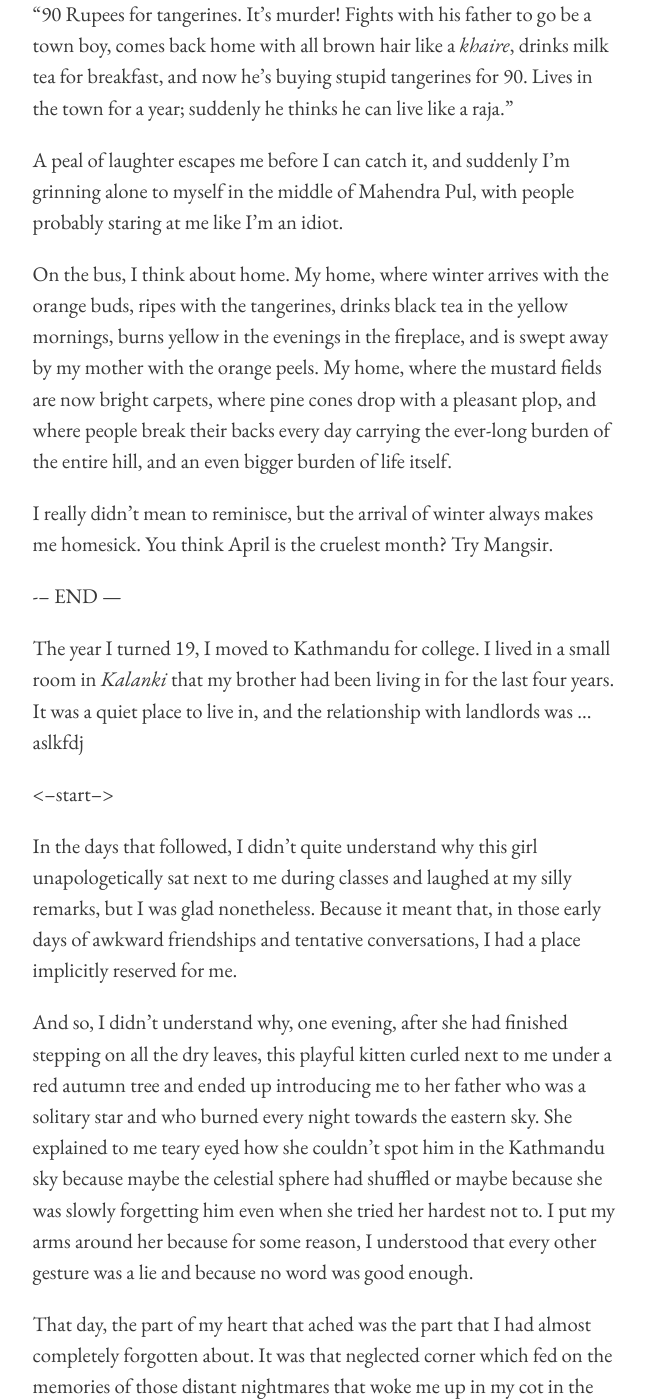
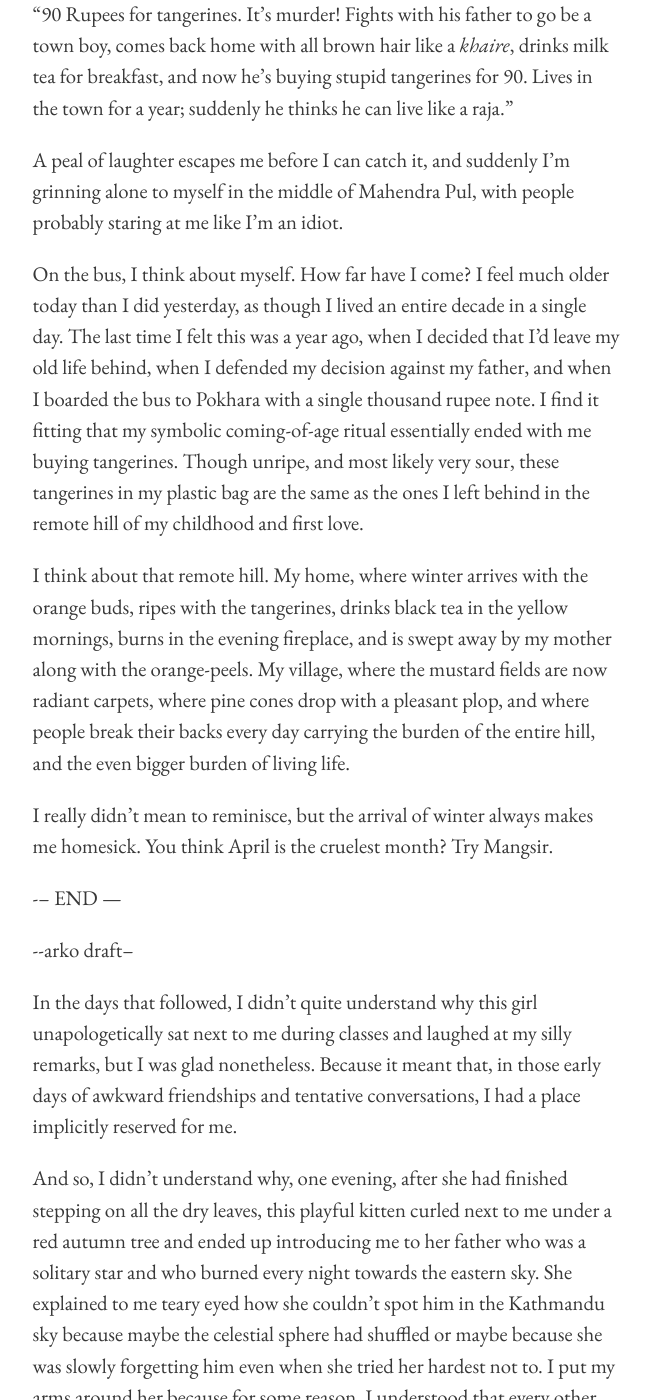
Before and after one commit to niravcodes/niravcodes.github.io, a Jekyll site: the page built from pages/draft.md, in a window 1280 px wide and 1400 px high, scrolled down 2942 px. Shown: the whole window, without its empty margins (313-963 px from the left). Built offline with Jekyll 4.4.1, drawn with Linux system fonts in a browser that asks for light colours; comment, search, counter and statistics services are not loaded; some of the changed text lies outside the part shown.

Commit message:
Update from Forestry.io nirav Nikhil updated pages/draft.md

```diff
--- a/pages/draft.md
+++ b/pages/draft.md
@@ -53,26 +53,25 @@ Of course it will.
 
 He is weighing a bagful in his spring balance. I notice the balance is already damaged, so I'll probably be getting a lot less than half a kilo, but I don't care. I'm not even sure why I'm buying these in the first place. Maybe it's just habit.
 
-So I went on a date, got called uncle for the first time, *and* bought tangerines for the first time, all in a single day.
+So I went on a date, got called uncle for the first time, _and_ bought tangerines for the first time, all in a single day.
 
 "Look at you! You're all grown up now, town boy", I can almost hear Sumanta tease in the back of my mind. I smile.
 
 My mom is also there, but in visible consternation.
 
-"90 Rupees for tangerines. It's murder! Fights with his father to go be a town boy, comes back home with all brown hair like a *khaire*, drinks milk tea for breakfast, and now he's buying stupid tangerines for 90. Lives in the town for a year; suddenly he thinks he can live like a raja."
+"90 Rupees for tangerines. It's murder! Fights with his father to go be a town boy, comes back home with all brown hair like a _khaire_, drinks milk tea for breakfast, and now he's buying stupid tangerines for 90. Lives in the town for a year; suddenly he thinks he can live like a raja."
 
 A peal of laughter escapes me before I can catch it, and suddenly I'm grinning alone to myself in the middle of Mahendra Pul, with people probably staring at me like I'm an idiot.
 
-On the bus, I think about home. My home, where winter arrives with the orange buds, ripes with the tangerines, drinks black tea in the yellow mornings, burns yellow in the evenings in the fireplace, and is swept away by my mother with the orange peels. My home, where the mustard fields are now bright carpets, where pine cones drop with a pleasant plop, and where people break their backs every day carrying the ever-long burden of the entire hill, and an even bigger burden of life itself.
+On the bus, I think about myself. How far have I come? I feel much older today than I did yesterday, as though I lived an entire decade in a single day. The last time I felt this was a year ago, when I decided that I'd leave my old life behind, when I defended my decision against my father, and when I boarded the bus to Pokhara with a single thousand rupee note. I find it fitting that my symbolic coming-of-age ritual essentially ended with me buying tangerines. Though unripe, and most likely very sour, these tangerines in my plastic bag are the same as the ones I left behind in the remote hill of my childhood and first love.
+
+I think about that remote hill. My home, where winter arrives with the orange buds, ripes with the tangerines, drinks black tea in the yellow mornings, burns in the evening fireplace, and is swept away by my mother along with the orange-peels. My village, where the mustard fields are now radiant carpets, where pine cones drop with a pleasant plop, and where people break their backs every day carrying the burden of the entire hill, and the even bigger burden of living life.
 
 I really didn't mean to reminisce, but the arrival of winter always makes me homesick. You think April is the cruelest month? Try Mangsir.
 
-
 \--- END ---
 
-The year I turned 19, I moved to Kathmandu for college. I lived in a small room in _Kalanki_ that my brother had been living in for the last four years. It was a quiet place to live in, and the relationship with landlords was ...aslkfdj
-
-<--start-->
+\--arko draft--
 
 In the days that followed, I didn’t quite understand why this girl unapologetically sat next to me during classes and laughed at my silly remarks, but I was glad nonetheless. Because it meant that, in those early days of awkward friendships and tentative conversations, I had a place implicitly reserved for me.
 
```
Also changed, not shown: other parts of pages/draft.md (+1 -1 lines).
